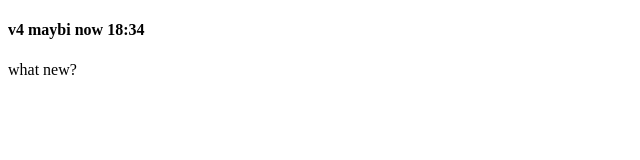
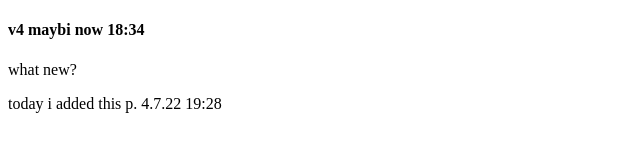
Before and after one commit to shar628/3.7.22.17-55, a plain HTML site: page index.html in a window 1280 px wide. Shown: the whole page, without its empty margins (0-640 px from the left). Drawn offline with Linux system fonts and the light colour scheme.

Commit message:
4.7.22 19:29

```diff
--- a/index.html
+++ b/index.html
@@ -9,5 +9,6 @@
   <body>
     <h4>v4 maybi now 18:34</h4>
     <p>what new?</p>
+    <p>today i added this p. 4.7.22 19:28</p>
   </body>
 </html>
```
